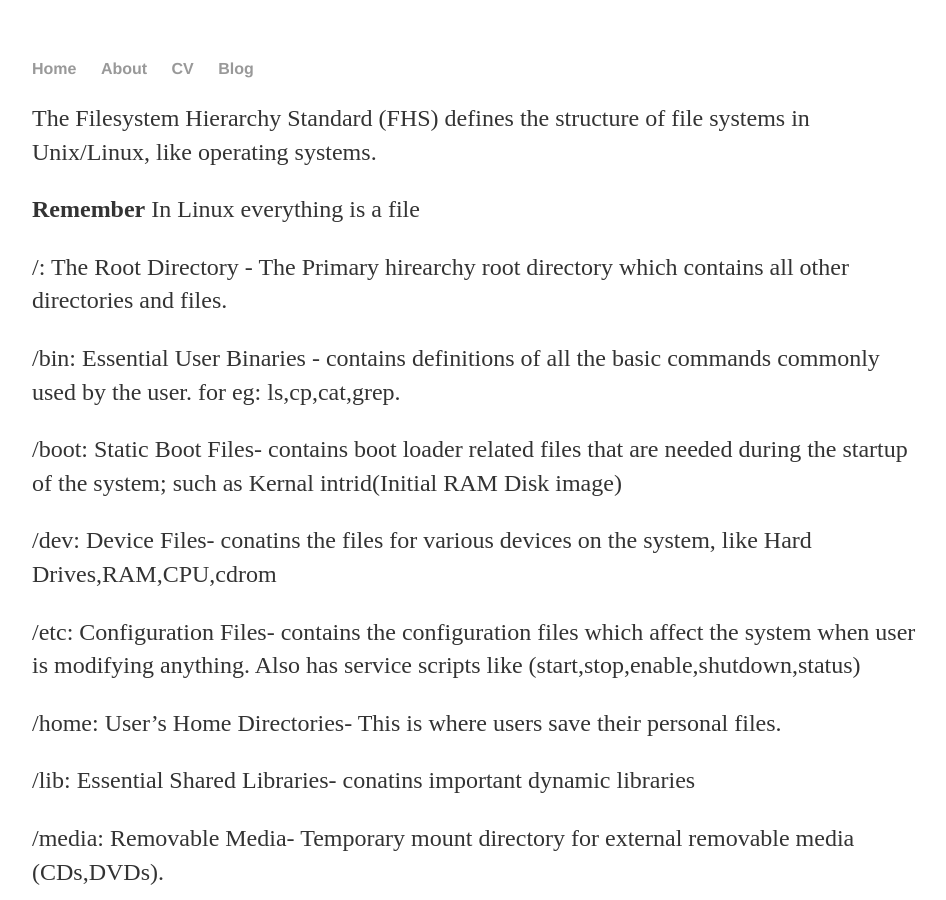
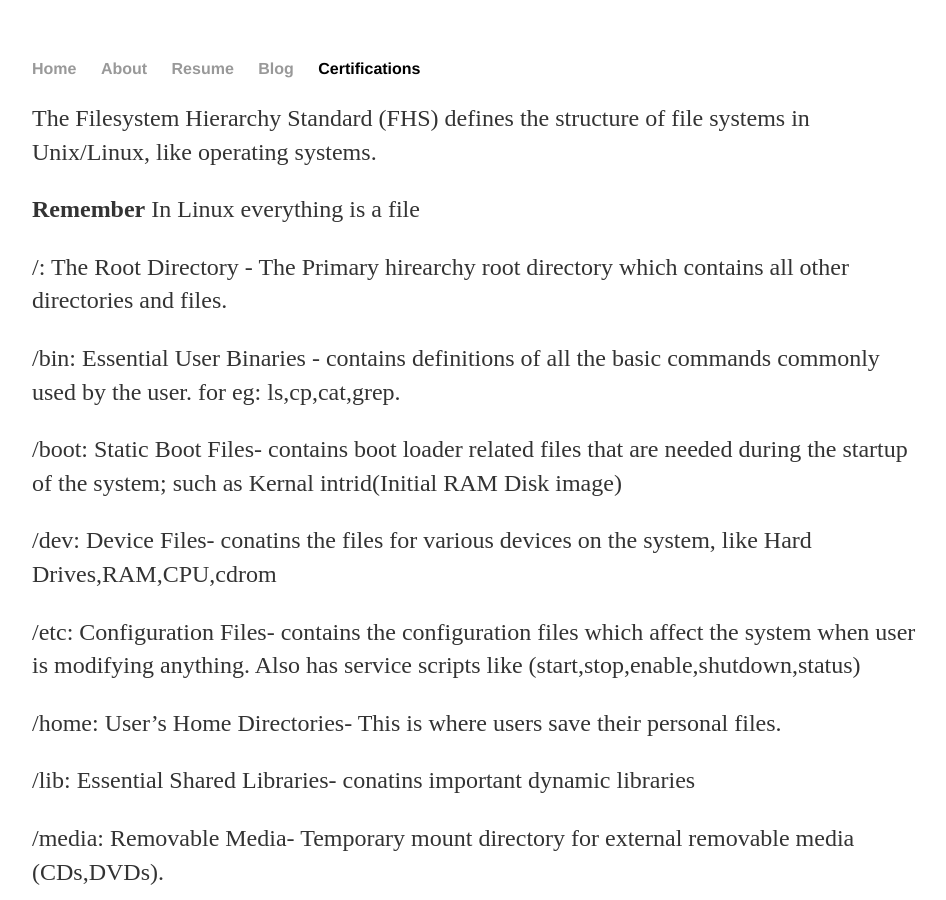
Before and after one commit to sayonshubham/sayonshubham.github.io, a Jekyll site: the page built from linux-filesystem-explained.md, in a window 1280 px wide and 900 px high. Shown: the whole window, without its empty margins (160-1106 px from the left). Built offline with Jekyll 4.4.1, drawn with Linux system fonts in a browser that asks for light colours; our own code applies the rules of GitHub Pages for plain Markdown files.

Commit message:
Update default.html

```diff
--- a/_layouts/default.html
+++ b/_layouts/default.html
@@ -10,8 +10,9 @@
 	    		<ul>
 	        		<li><a href="/">Home</a></li>
 		        	<li><a href="/about">About</a></li>
-	        		<li><a href="https://drive.google.com/file/d/1BCsU_GVD0yhiRvgXsjThBm6NtM_he60v/view?usp=sharing">CV</a></li>
+	        		<li><a href="https://drive.google.com/file/d/1nMdyMGGALOin4YQarOVwEu3QnO0O5xY7/view?usp=sharing">Resume</a></li>
 	        		<li><a href="/blog">Blog</a></li>
+				<li><a href="#"></a>Certifications</li>
 	    		</ul>
 			</nav>
 			<div class="container">
```
